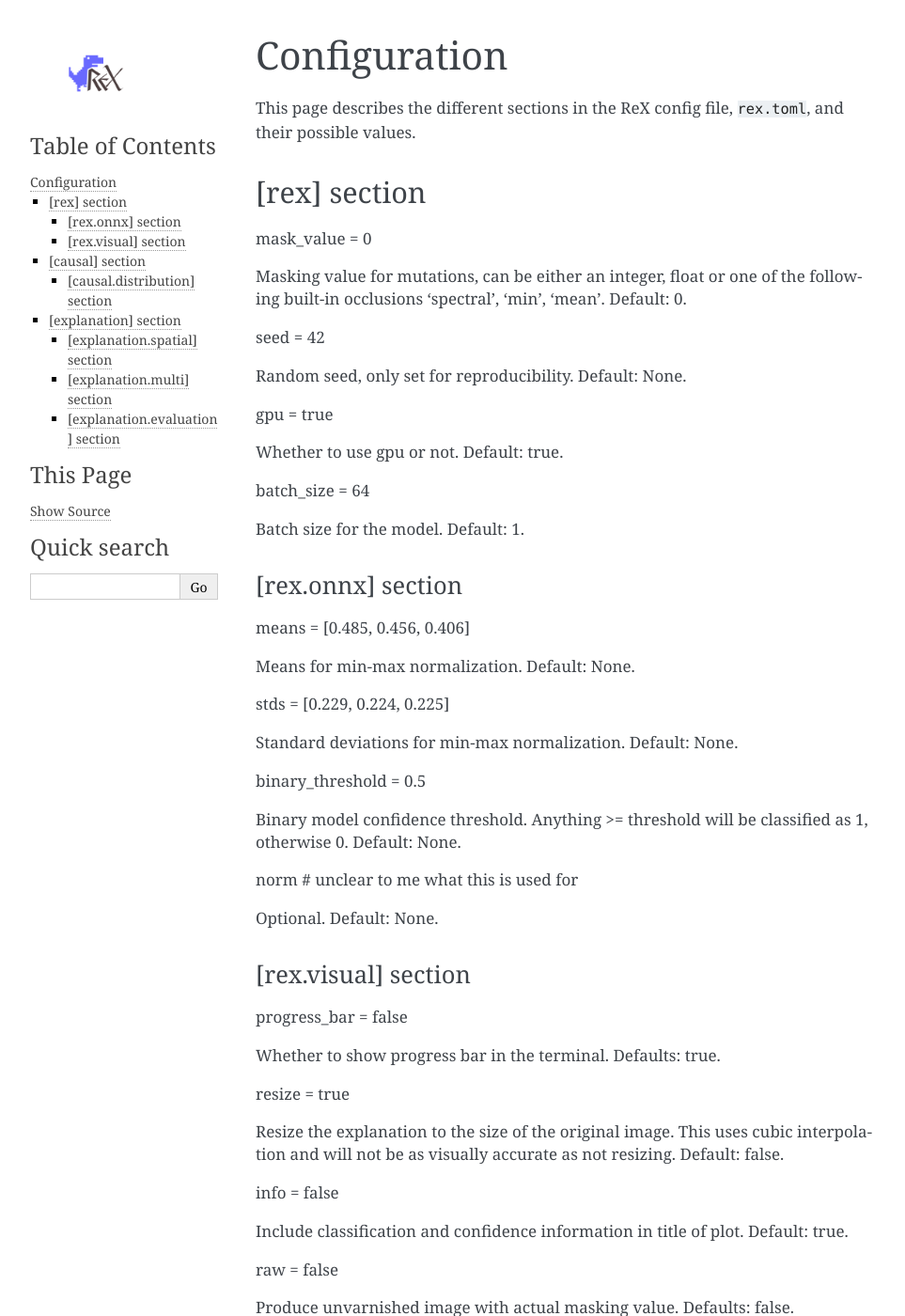
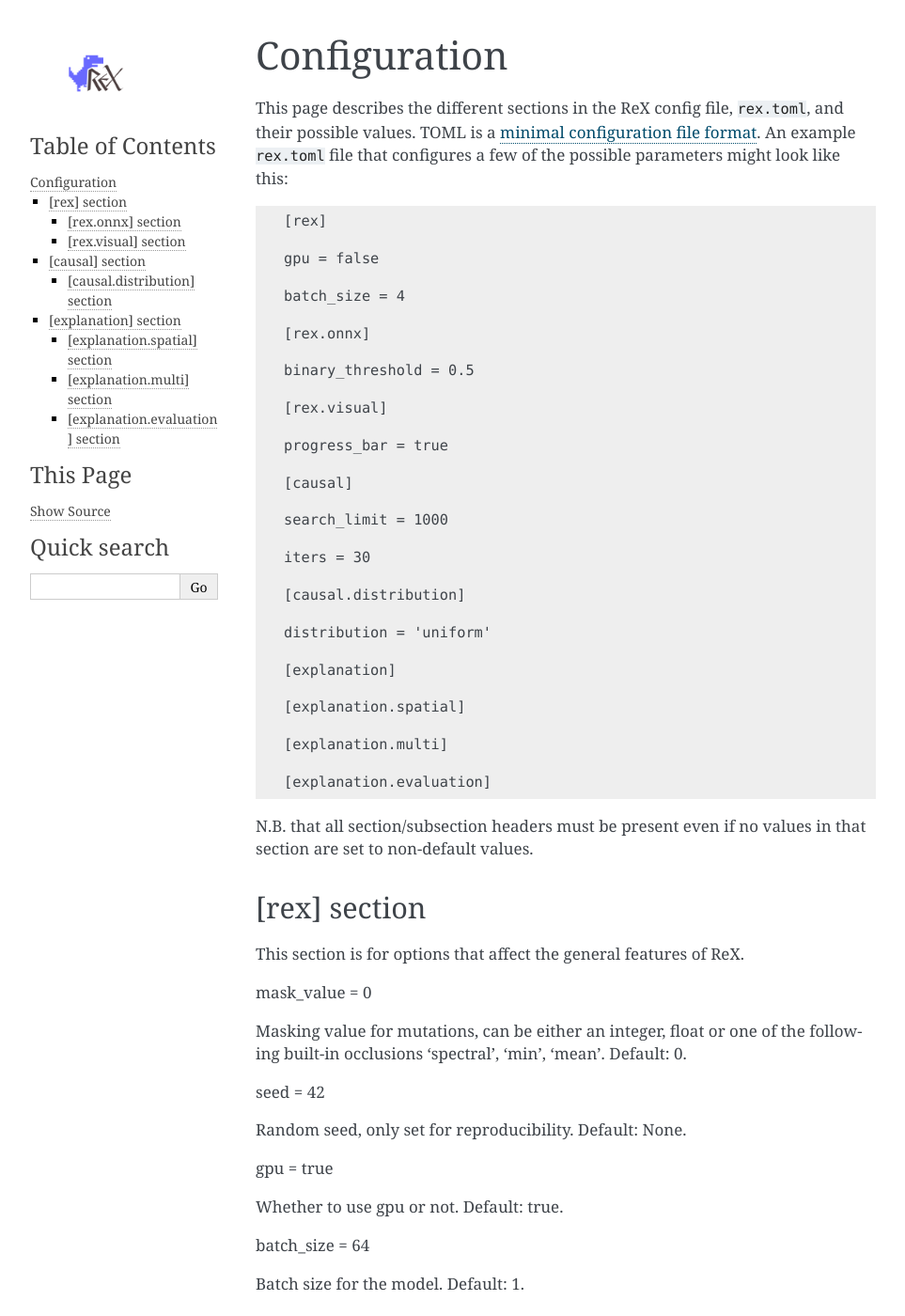
Before and after one commit to ReX-XAI/ReX, a Sphinx documentation site: the page built from docs/config.md, in a window 1280 px wide and 1400 px high. Shown: the whole window at 94% size, without its empty margins (148-1111 px from the left). Built offline with Sphinx 7.4.7, drawn with Linux system fonts in a browser that asks for light colours; some of the changed text lies outside the part shown.

Commit message:
docs: add example rex.toml file and brief section explanations

````diff
--- a/docs/config.md
+++ b/docs/config.md
@@ -1,8 +1,48 @@
 # Configuration
 
 This page describes the different sections in the ReX config file, `rex.toml`, and their possible values.
+TOML is a [minimal configuration file format](https://toml.io/en/).
+An example `rex.toml` file that configures a few of the possible parameters might look like this:
+
+```none
+[rex]
+
+gpu = false
+
+batch_size = 4
+
+[rex.onnx]
+
+binary_threshold = 0.5
+
+[rex.visual]
+
+progress_bar = true
+
+[causal]
+
+search_limit = 1000
+
+iters = 30
+
+[causal.distribution]
+
+distribution = 'uniform'
+
+[explanation]
+
+[explanation.spatial]
+
+[explanation.multi]
+
+[explanation.evaluation]
+```
+
+N.B. that all section/subsection headers must be present even if no values in that section are set to non-default values.
 
 ## [rex] section
+
+This section is for options that affect the general features of ReX.
 
 mask_value = 0
 
@@ -42,12 +82,15 @@ Binary model confidence threshold.
 Anything >= threshold will be classified as 1, otherwise 0.
 Default: None.
 
-norm # unclear to me what this is used for
+norm
+<!-- unclear to me what this is used for -->
 
 Optional.
 Default: None.
 
 ### [rex.visual] section
+
+This section is for options that control the appearance of the progress bar and output data visualisation.
 
 progress_bar = false
 
@@ -98,6 +141,8 @@ Default: false.
 
 ## [causal] section
 
+This sections is for options relevant to the causal responsibility calculations.
+
 tree_depth = 30
 
 Maximum depth of tree.
@@ -115,12 +160,14 @@ Leaving the search limit at none can potentially be very expensive.
 iters = 30
 
 Number of times to run the algorithm.
-Defaults: 20. # from code looks like default is actually 30
+Defaults: 20.
+<!-- from code looks like default is actually 30 -->
 
 min_box_size = 10
 
 Minimum child size, in pixels.
-Default: 10. # is this width or area?
+Default: 10.
+<!-- is this width or area? -->
 
 confidence_filter = 0.5
 
@@ -153,6 +200,8 @@ Default: false.
 
 ### [causal.distribution] section
 
+This section is for options that control the distribution used to split boxes.
+
 distribution = 'uniform'
 
 Distribution for splitting the box.
@@ -171,28 +220,36 @@ Default: None.
 
 ## [explanation] section
 
+This section is for options related to identifying the explanation(s).
+
 chunk = 10
 
 Iterate through pixel ranking in chunks, defaults to `causal.min_box_size`.
 
 ### [explanation.spatial] section
 
+This section is for options used for spatial search for explanations.
+
 initial_radius = 25
 
 Initial search radius.
+Default: 25.
 
 radius_eta = 0.2
 
 Increment to change radius.
+Default: 0.2.
 
 no_expansions = 50
 
 Number of times to expand before quitting
-Default: 1. # from code looks like default is 50?
+Default: 1.
+<!-- from code looks like default is 50? -->
 
 ### [explanation.multi] section
 
-method = 'spotlight' # from code looks like this is not used currently
+method = 'spotlight'
+<!-- from code looks like this is not used currently -->
 
 Multi-explanation method (only spotlight is currently implemented).
 
@@ -216,12 +273,15 @@ obj_function = 'mean'
 Objective function for spotlight search.
 Possible options 'mean' | 'max' | 'min'.
 
-spotlight_step? # in Args obj but does not seem to be read from config file
+spotlight_step
+
+Default: 5.
 
 ### [explanation.evaluation] section
 
-Used if ReX is run with the `--analyse` option.
+These options are used if ReX is run with the `--analyse` option.
 
 insertion_step = 100
 
 Insertion/deletion curve step size.
+Default: 100.
````
